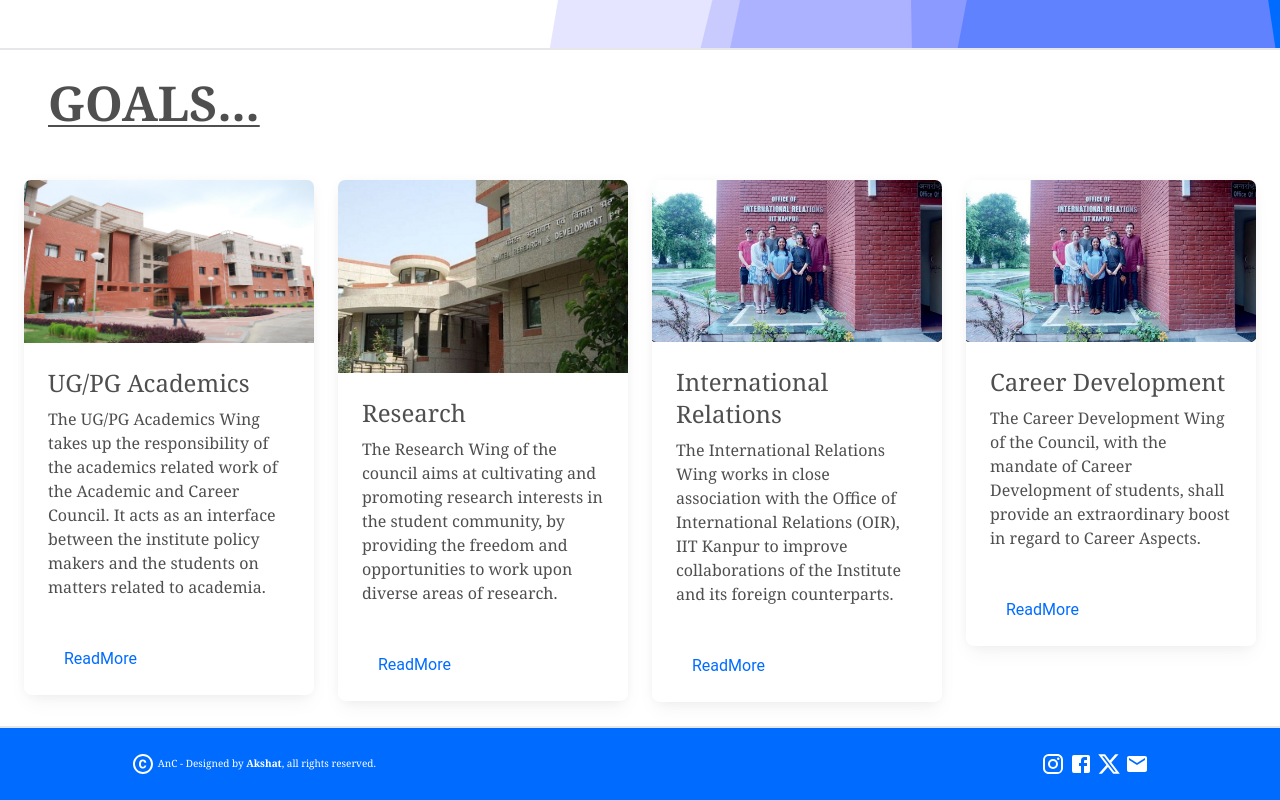
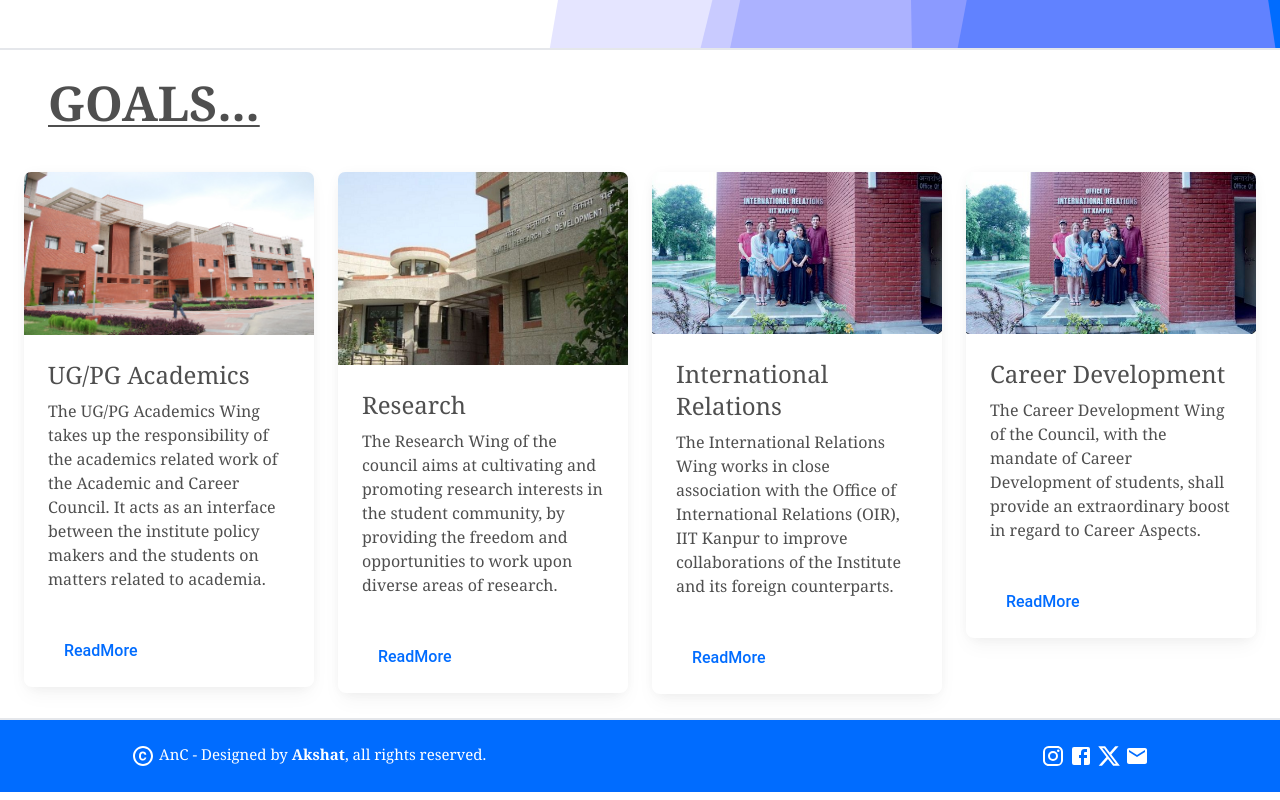
Before and after one commit to AkshatGupta15/AnC-IITK, a React (Vite) app: page / in a window 1280 px wide. Shown: the part 750-1550 px from the top of the page. Built offline with nearby package versions, Linux system fonts and the light colour scheme; a web font is replaced by a local one.

Commit message:
modified:   src/components/CustomCard1.jsx 	modified:   src/components/footer.jsx 	modified:   src/output.css

```diff
--- a/src/components/CustomCard1.jsx
+++ b/src/components/CustomCard1.jsx
@@ -18,7 +18,7 @@ export default function CustomCard1({animation, image , text , heading}) {
   }, [])
   return (
     <div  data-aos={animation} data-aos-offset="200" data-aos-easing="ease-in-sine" data-aos-duration="600">
-    <MDBCard className='hover:scale-105 mt-4 dark:bg-black dark:text-white border-2'>
+    <MDBCard className='hover:scale-[1.02] mt-3 dark:bg-black dark:text-white border-2'>
       <MDBCardImage position='top' alt='...' src={image} />
       <MDBCardBody className='font-serif'>
         <MDBCardTitle className='text-2xl font-[500]'>{heading}</MDBCardTitle>
@@ -33,7 +33,7 @@ export default function CustomCard1({animation, image , text , heading}) {
       </MDBListGroup> */}
       <MDBCardBody className=''>
         {/* <MDBCardLink href='#'>Card link</MDBCardLink> */}
-        <MDBCardLink className="text-nav-links hover:text-white hover:bg-nav-links p-3 rounded-md" href='#'>ReadMore</MDBCardLink>
+        <MDBCardLink className="text-nav-links hover:text-white hover:bg-nav-links py-2 px-3 rounded-md font-[500]" href='#'>ReadMore</MDBCardLink>
       </MDBCardBody>
     </MDBCard>
     </div>
--- a/src/components/footer.jsx
+++ b/src/components/footer.jsx
@@ -14,7 +14,7 @@ const Footer = () => {
                     <img src={logo} className='w-8' ></img>
                 </div> */}
                 <div>
-                    <p className=' text-center text-[10px] font-serif '><CopyrightIcon/> AnC - Designed by <span className='font-semibold'>Akshat</span>, all rights reserved.</p>
+                    <p className=' text-center md:text-[15px] text-[10px] font-serif '><CopyrightIcon/> AnC - Designed by <span className='font-semibold'>Akshat</span>, all rights reserved.</p>
                 </div>
                 <div className='flex md:gap-4 gap-1'>
                     <a href="#"><InstagramIcon/></a>
--- a/src/output.css
+++ b/src/output.css
@@ -908,6 +908,16 @@ video {
   padding-bottom: 0.5rem;
 }
 
+.py-1 {
+  padding-top: 0.25rem;
+  padding-bottom: 0.25rem;
+}
+
+.px-2 {
+  padding-left: 0.5rem;
+  padding-right: 0.5rem;
+}
+
 .text-center {
   text-align: center;
 }
@@ -967,6 +977,10 @@ video {
 
 .font-semibold {
   font-weight: 600;
+}
+
+.font-extralight {
+  font-weight: 200;
 }
 
 .text-nav-links {
@@ -1029,6 +1043,18 @@ video {
 .hover\:scale-105:hover {
   --tw-scale-x: 1.05;
   --tw-scale-y: 1.05;
+  transform: translate(var(--tw-translate-x), var(--tw-translate-y)) rotate(var(--tw-rotate)) skewX(var(--tw-skew-x)) skewY(var(--tw-skew-y)) scaleX(var(--tw-scale-x)) scaleY(var(--tw-scale-y));
+}
+
+.hover\:scale-\[102\]:hover {
+  --tw-scale-x: 102;
+  --tw-scale-y: 102;
+  transform: translate(var(--tw-translate-x), var(--tw-translate-y)) rotate(var(--tw-rotate)) skewX(var(--tw-skew-x)) skewY(var(--tw-skew-y)) scaleX(var(--tw-scale-x)) scaleY(var(--tw-scale-y));
+}
+
+.hover\:scale-\[1\.02\]:hover {
+  --tw-scale-x: 1.02;
+  --tw-scale-y: 1.02;
   transform: translate(var(--tw-translate-x), var(--tw-translate-y)) rotate(var(--tw-rotate)) skewX(var(--tw-skew-x)) skewY(var(--tw-skew-y)) scaleX(var(--tw-scale-x)) scaleY(var(--tw-scale-y));
 }
 
@@ -1164,6 +1190,24 @@ video {
     line-height: 1;
   }
 
+  .md\:text-xl {
+    font-size: 1.25rem;
+    line-height: 1.75rem;
+  }
+
+  .md\:text-4xl {
+    font-size: 2.25rem;
+    line-height: 2.5rem;
+  }
+
+  .md\:text-\[20px\] {
+    font-size: 20px;
+  }
+
+  .md\:text-\[15px\] {
+    font-size: 15px;
+  }
+
   .md\:opacity-95 {
     opacity: 0.95;
   }
```
